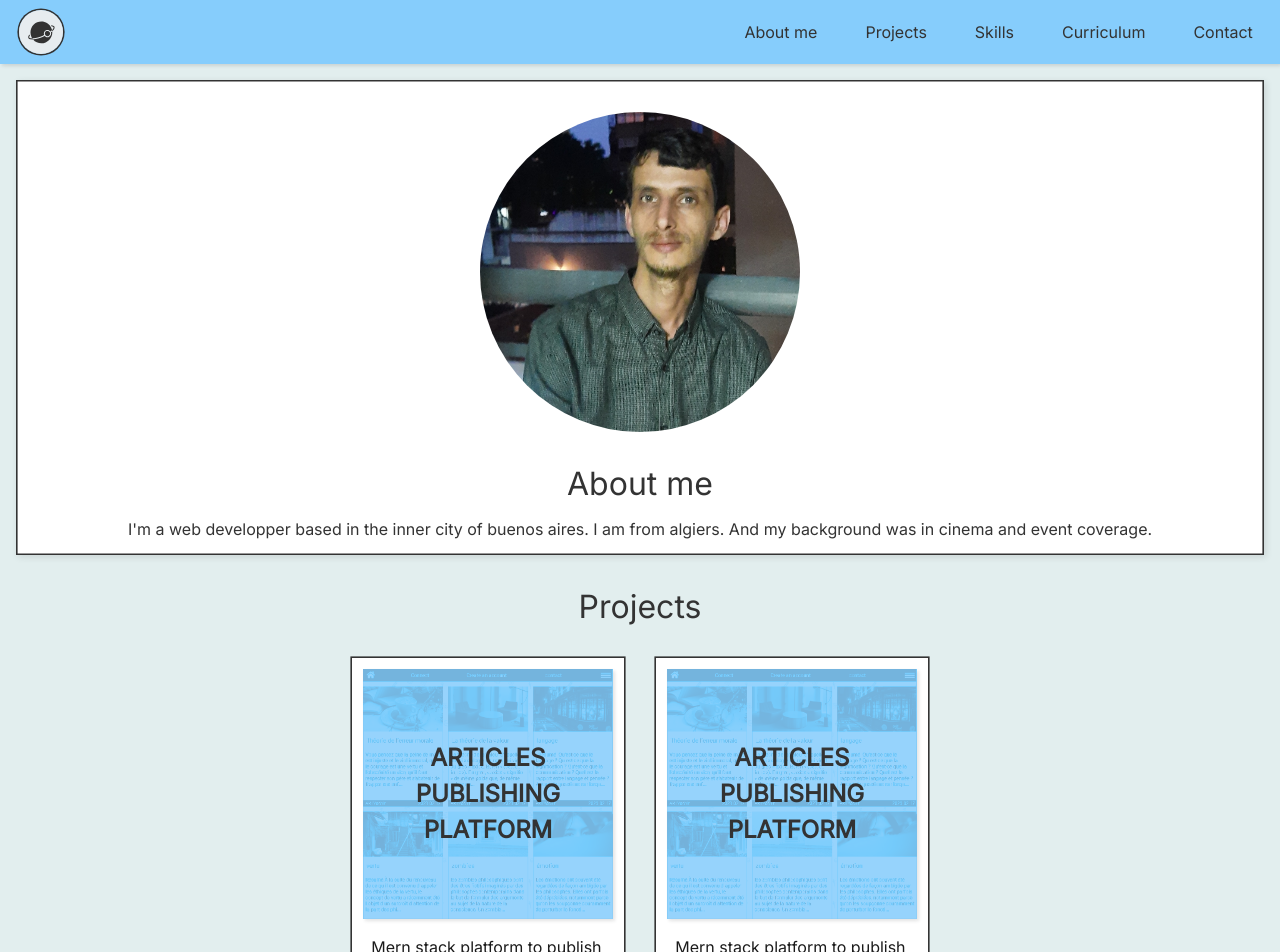
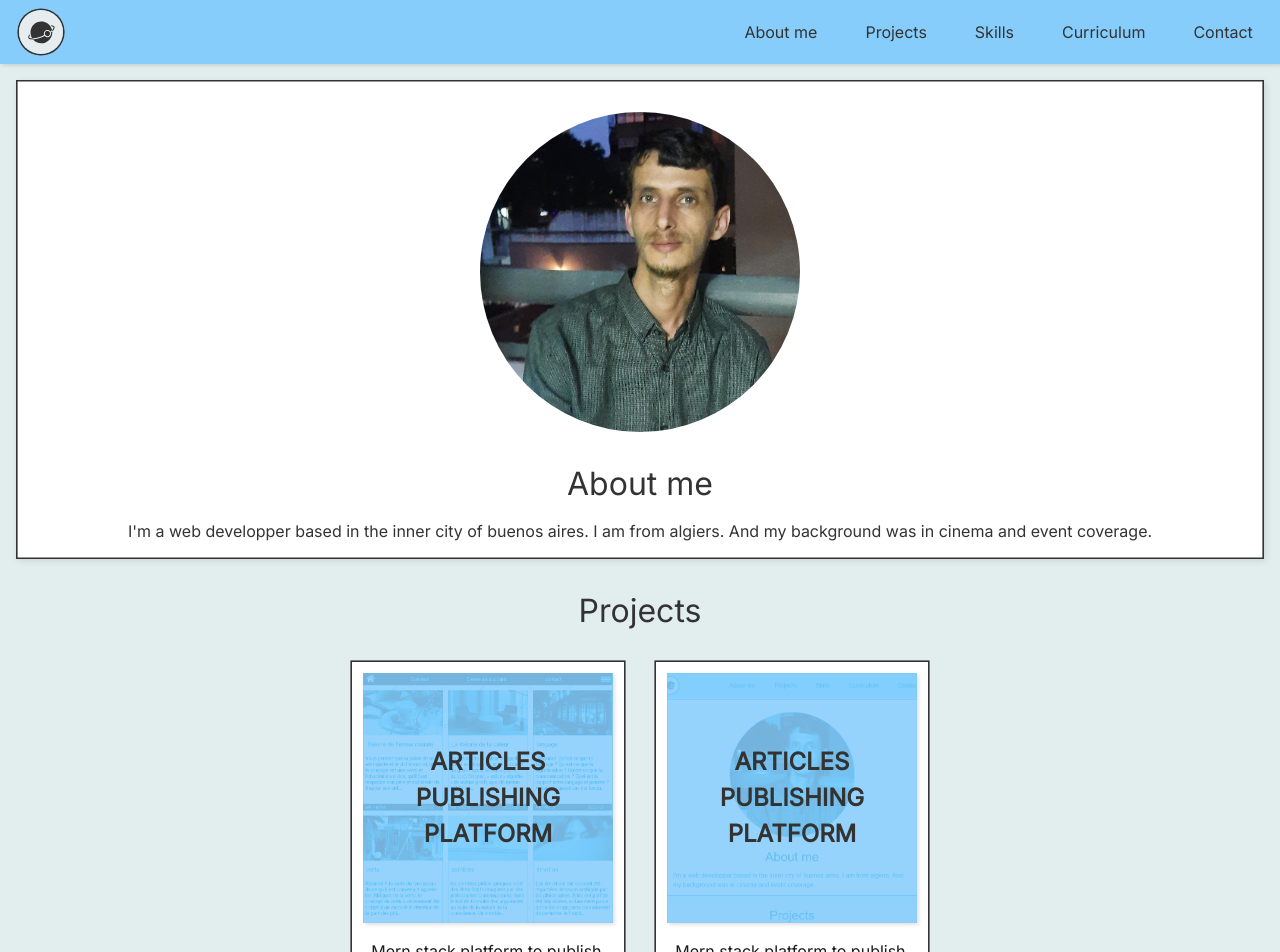
Before and after one commit to akliyachir/portfolio, a React (Vite) app: page / in a window 1280 px wide. Shown: the top 952 px of the page. Built offline with nearby package versions, Linux system fonts and the light colour scheme.

Commit message:
project section adding this.portfolio

```diff
--- a/src/Components/5-ProjectCard/ProjectCard.css
+++ b/src/Components/5-ProjectCard/ProjectCard.css
@@ -62,6 +62,7 @@
 .ImageHalfProjectCard .project_image_preview {
 	background-repeat: no-repeat;
 	background-size: cover;
+	background-position: center;
 	background-blend-mode: luminosity;
 	background-color: rgb(11, 198, 255);
 	box-shadow: var(--b-1) var(--o-1) inset, var(--sh-1);
--- a/src/Components/6-AboutMeSection/AboutMeSection.css
+++ b/src/Components/6-AboutMeSection/AboutMeSection.css
@@ -52,6 +52,7 @@
 }
 .AboutMeSection .AboutMeSectionContent .presentation {
 	padding-bottom: 1rem;
+	line-height: 1.5;
 }
 
 .dark .AboutMeSection .AboutMeSectionContent {
--- a/src/ListsAndFixedContent/projectsContent.js
+++ b/src/ListsAndFixedContent/projectsContent.js
@@ -84,7 +84,7 @@ const projectsContent = [
 		project_name: 'Articles Publishing Platform',
 		project_description:
 			'Mern stack platform to publish articles, with user registration, authentification, authorizations, password encryption, token and local storage, foreign keys, and crud operations.',
-		project_image_preview: '/projectsImages/1-articles-publishing-platform.png',
+		project_image_preview: '/projectsImages/2-portfolio.png',
 		project_link: 'https://my-article-online.netlify.app/',
 		project_github_repository:
 			'https://github.com/akliyachir/Mern_stack_Articles_Publishing_platform',
```
Also changed, not shown: public/projectsImages/2-portfolio.png (added).
